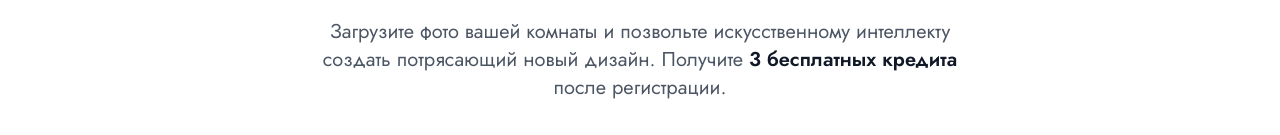
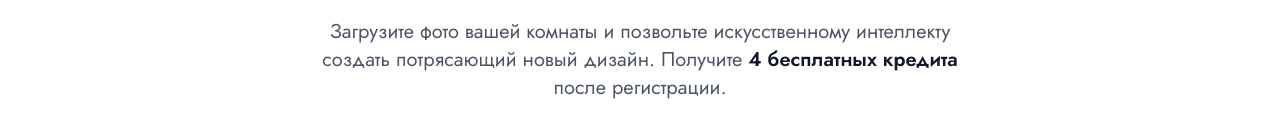
Before and after one commit to Sansayich/-roomai-redesign, a Next.js app: page / in a window 1280 px wide. Shown: the part 211-346 px from the top of the page. Built offline with nearby package versions, Linux system fonts and the light colour scheme; no server answers.

Commit message:
fix: обновлена информация о бесплатных кредитах - изменено с 3 на 4 кредита при регистрации во всех файлах (главная, генерация, оферта, тарифы, авторизация)

```diff
--- a/app/auth/signin/page.tsx
+++ b/app/auth/signin/page.tsx
@@ -119,7 +119,7 @@ function SignInForm() {
             Войдите ниже, чтобы создать бесплатный аккаунт и сделать редизайн вашей комнаты прямо сейчас.
           </p>
           <p className="text-base sm:text-lg font-semibold text-gray-900">
-            Вы получите <span className="text-blue-600">3 бесплатных кредита</span> 🎁
+            Вы получите <span className="text-blue-600">4 бесплатных кредита</span> 🎁
           </p>
         </div>
 
--- a/app/generate/page.tsx
+++ b/app/generate/page.tsx
@@ -237,7 +237,7 @@ export default function GeneratePage() {
                   <span className="text-2xl">🎁</span>
                 </div>
                 <p className="text-gray-900 font-bold mb-2">
-                  Получите 3 бесплатных кредита!
+                  Получите 4 бесплатных кредита!
                 </p>
                 <p className="text-gray-600 text-sm mb-3">
                   Зарегистрируйтесь и начните создавать дизайны прямо сейчас
@@ -550,7 +550,7 @@ export default function GeneratePage() {
               <div className="bg-gradient-to-r from-blue-50 to-purple-50 rounded-lg p-4 mb-6">
                 <div className="flex items-center justify-center gap-2 mb-2">
                   <span className="text-2xl">🎁</span>
-                  <span className="font-bold text-gray-900">3 бесплатных кредита</span>
+                  <span className="font-bold text-gray-900">4 бесплатных кредита</span>
                 </div>
                 <p className="text-sm text-gray-600">
                   при регистрации — попробуйте все возможности!
--- a/app/page.tsx
+++ b/app/page.tsx
@@ -19,7 +19,7 @@ export default function Home() {
       '@type': 'Offer',
       price: '0',
       priceCurrency: 'RUB',
-      description: '3 бесплатных кредита при регистрации'
+      description: '4 бесплатных кредита при регистрации'
     },
     aggregateRating: {
       '@type': 'AggregateRating',
@@ -40,7 +40,7 @@ export default function Home() {
       'Оплата российскими картами',
       'Более 8 стилей интерьера',
       'Дизайн комнаты, кухни, ванной, спальни',
-      '3 бесплатных кредита при регистрации'
+      '4 бесплатных кредита при регистрации'
     ],
     provider: {
       '@type': 'Organization',
@@ -77,7 +77,7 @@ export default function Home() {
           {/* Подзаголовок */}
           <p className="text-base sm:text-lg md:text-xl text-gray-600 mb-8 sm:mb-12 max-w-2xl mx-auto px-2">
             Загрузите фото вашей комнаты и позвольте искусственному интеллекту создать потрясающий новый дизайн.
-            Получите <span className="font-semibold text-gray-900">3 бесплатных кредита</span> после регистрации.
+            Получите <span className="font-semibold text-gray-900">4 бесплатных кредита</span> после регистрации.
           </p>
 
           {/* CTA кнопка */}
@@ -192,7 +192,7 @@ export default function Home() {
                 </p>
                 <p>
                   <strong>Нейросеть для дизайна интерьера бесплатно:</strong> при регистрации вы получаете
-                  3 бесплатных кредита для генерации. Это отличная возможность попробовать сервис и оценить
+                  4 бесплатных кредита для генерации. Это отличная возможность попробовать сервис и оценить
                   качество работы нейросети. RoomGPT io — это российская альтернатива зарубежным сервисам,
                   которая работает без VPN и принимает оплату российскими картами.
                 </p>
--- a/app/pricing/page.tsx
+++ b/app/pricing/page.tsx
@@ -311,7 +311,7 @@ export default function PricingPage() {
             {[
               {
                 q: 'Как работают кредиты?',
-                a: 'Каждая генерация изображения использует определенное количество кредитов в зависимости от выбранного качества. Высокое качество (ControlNet) - 2 кредита, стандартное качество - 1 кредит. Вы получаете 3 бесплатных кредита при регистрации!'
+                a: 'Каждая генерация изображения стоит 2 кредита за выбранный стиль. Вы получаете 4 бесплатных кредита при регистрации - хватит на 2 генерации!'
               },
               {
                 q: 'Как долго хранятся мои изображения?',
--- a/app/terms/page.tsx
+++ b/app/terms/page.tsx
@@ -57,7 +57,7 @@ export default function TermsPage() {
               обеспечивая точное соответствие оригинальному изображению.
             </p>
             <p>
-              3.3. При регистрации Пользователь получает 3 бесплатных кредита для ознакомления с Сервисом.
+              3.3. При регистрации Пользователь получает 4 бесплатных кредита для ознакомления с Сервисом.
             </p>
           </section>
 
```
